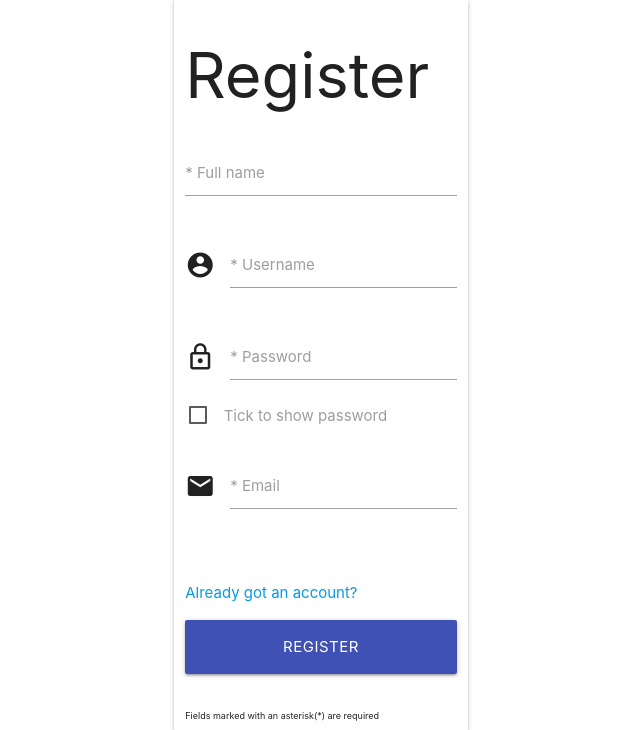
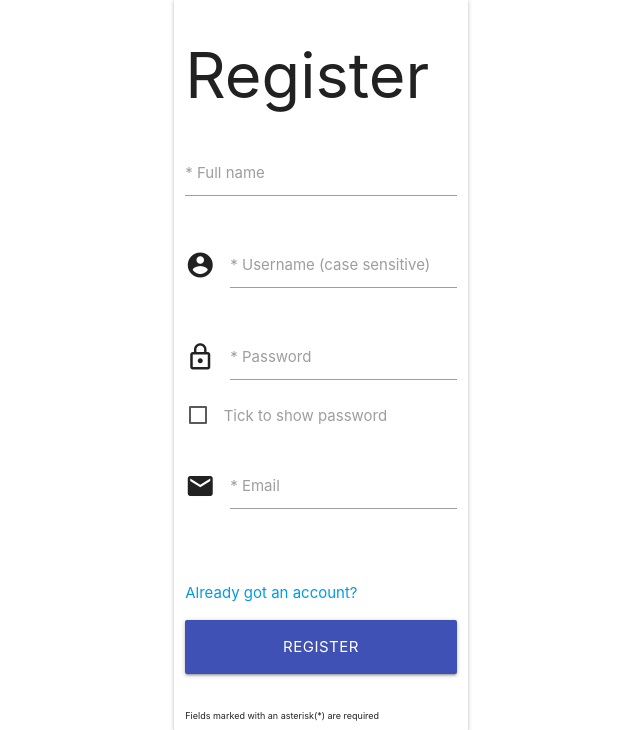
Before and after one commit to adrianomatousek/webapp-treasure-hunt, a PHP site: page /register.php in a window 1280 px wide. Shown: the part 21-751 px from the top of the page, without its empty margins (319-959 px from the left). Run offline with PHP 8.4, Linux system fonts and the light colour scheme.

Commit message:
register now alerts users that usernames are case sensitive

```diff
--- a/www/html/register.php
+++ b/www/html/register.php
@@ -37,7 +37,7 @@
             <div class="input-field col s12">
               <i class="material-icons prefix">account_circle</i>
               <input class="validate" id="inputUsername" name="inputUsername" maxlength="10" type="text" required/>
-              <label for="inputUsername">* Username</label>
+              <label for="inputUsername">* Username   (case sensitive)</label>
             </div>
           </div>
           <div style="margin-bottom: 0px;" class="row">
```
